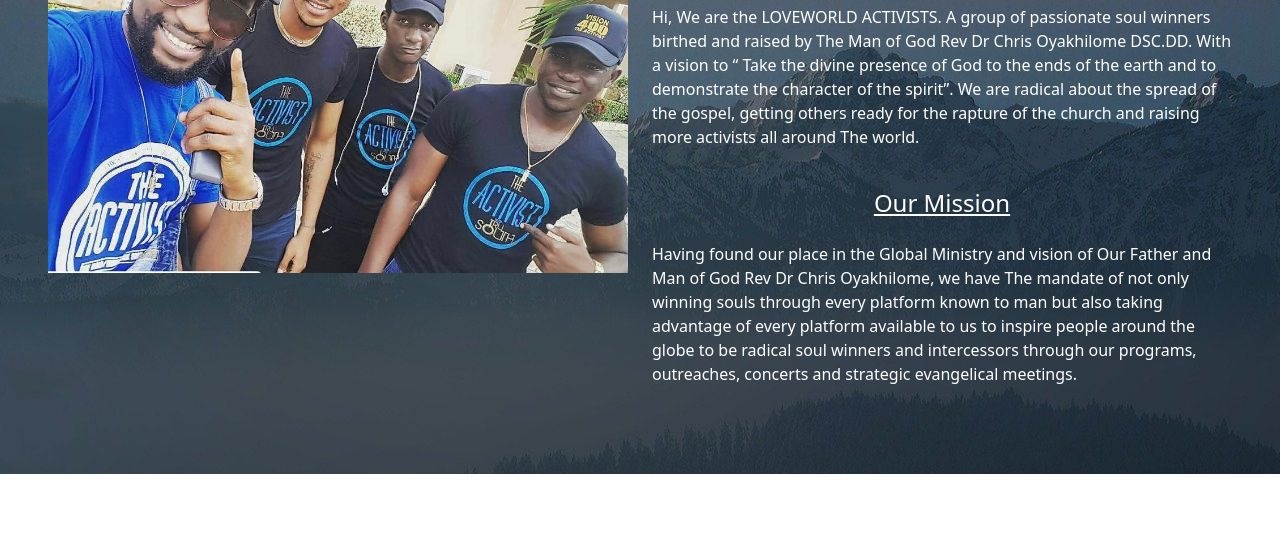
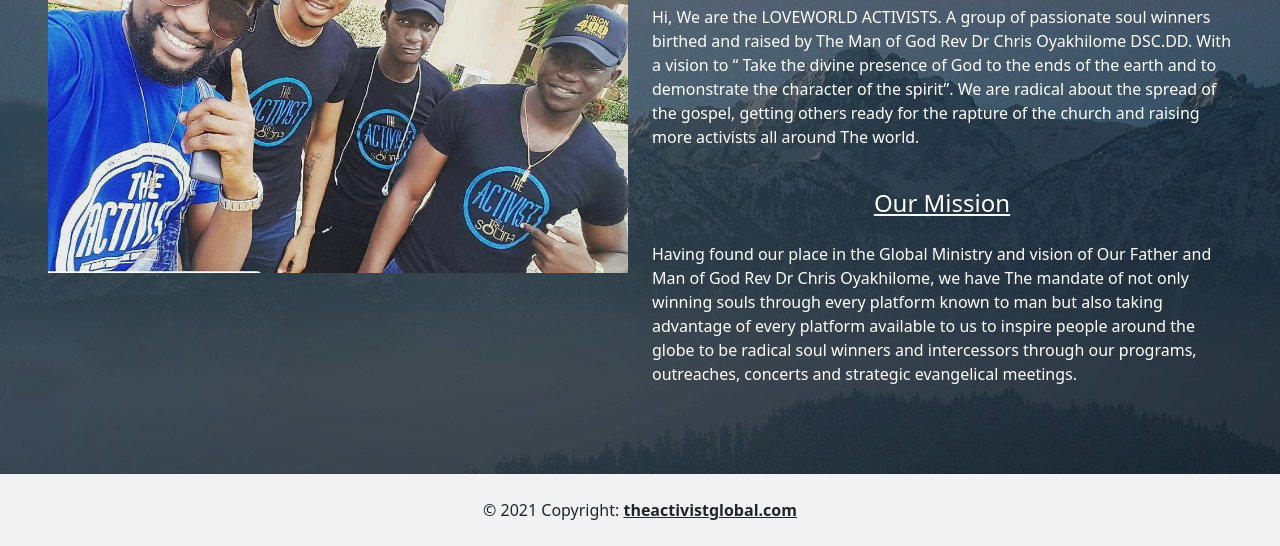
Before and after one commit to maoma1/maoma1.github.io, a plain HTML site: page html/about.html in a window 1280 px wide. Shown: the part 334-880 px from the top of the page. Before the commit the page ends 808 px from the top, so only its background shows below. Drawn offline with nearby package versions, Linux system fonts and the light colour scheme; files that its build step writes are made by us from their sources.

Commit message:
footer added to pgs

```diff
--- a/html/about.html
+++ b/html/about.html
@@ -78,7 +78,12 @@
     </div>
 
 
-
+    <footer>
+      <div class="text-center p-4" style="background-color: rgba(0, 0, 0, 0.05);">
+     © 2021 Copyright:
+     <a class="text-reset fw-bold" href="">theactivistglobal.com</a>
+      </div>
+    </footer>
 
 
 
```
Also changed, not shown: html/testimonies.html (+1 -1 lines).
